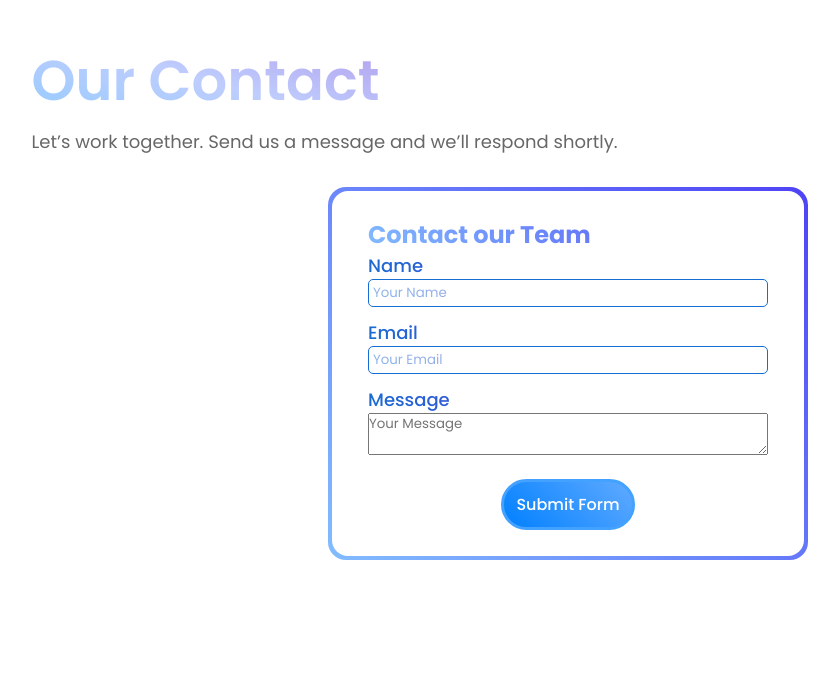
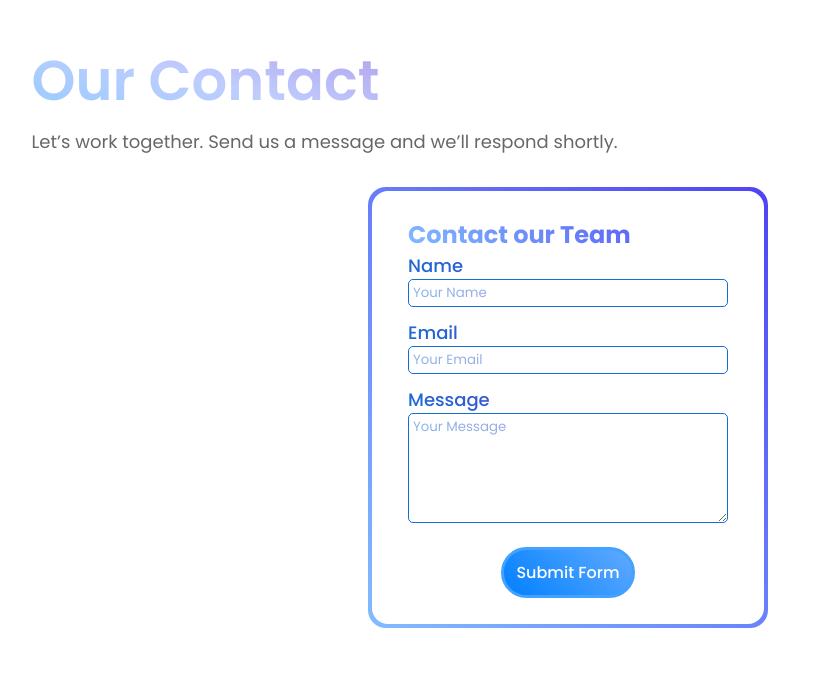
Before and after one commit to arvinr16/Infovolution17_Simetri1.618, a plain HTML site: page index.html in a window 1280 px wide. Shown: the part 2261-2960 px from the top of the page, without its empty margins (72-911 px from the left). Drawn offline with Linux system fonts and the light colour scheme.

Commit message:
Add styling for 'textarea' tag

```diff
--- a/style.css
+++ b/style.css
@@ -3,6 +3,7 @@
   padding: 0;
   scroll-behavior: smooth;
   font-family: "Poppins", sans-serif;
+  box-sizing: border-box;
 }
 
 header {
@@ -524,11 +525,11 @@ form h1 {
 }
 
 .input-group input {
+  width: 100%;
   padding: 3px 0 3px 4px;
   font-weight: 400;
   border: 1.5px solid #176ed2;
   border-radius: 5px;
-  border-bottom: 1.5px solid #176ed2;
   outline: none;
 }
 
@@ -539,8 +540,22 @@ form h1 {
   opacity: 0.5;
 }
 
-.input-group input.message {
-  padding-bottom: 70px;
+.input-group textarea {
+  width: 100%;
+  height: 110px;
+  padding: 3px 0 3px 4px;
+  font-weight: 400;
+  border: 1.5px solid #176ed2;
+  border-radius: 5px;
+  outline: none;
+  resize: vertical;
+}
+
+.input-group textarea::placeholder {
+  background: linear-gradient(45deg, #176ed2, #8b1be0);
+  background-clip: text;
+  -webkit-text-fill-color: transparent;
+  opacity: 0.5;
 }
 
 .btn-submit-div {
```
